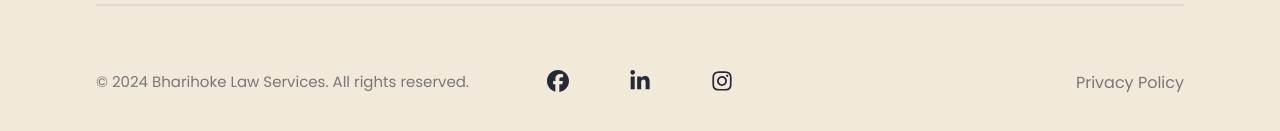
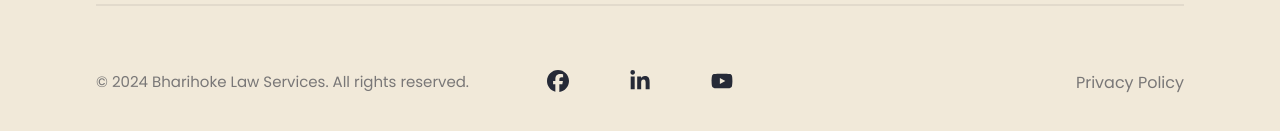
Before and after one commit to yummyweb/lawservices, a React (Create React App) app: page / in a window 1280 px wide. Shown: the part 4688-4819 px from the top of the page. Built offline with nearby package versions, Linux system fonts and the light colour scheme; a web font is replaced by a local one.

Commit message:
changed footer icon

```diff
--- a/src/components/Footer.jsx
+++ b/src/components/Footer.jsx
@@ -1,4 +1,4 @@
-import { FaFacebook, FaInstagram, FaLinkedinIn } from "react-icons/fa6"
+import { FaFacebook, FaYoutube, FaLinkedinIn } from "react-icons/fa6"
 import "./Footer.css"
 
 function Footer() {
@@ -21,7 +21,7 @@ function Footer() {
                 <div className="middle">
                     <FaFacebook size={22} />
                     <FaLinkedinIn size={22} />
-                    <FaInstagram size={22} />
+                    <FaYoutube size={22} />
                 </div>
                 <div className="right color-mute">Privacy Policy</div>
             </div>
```
